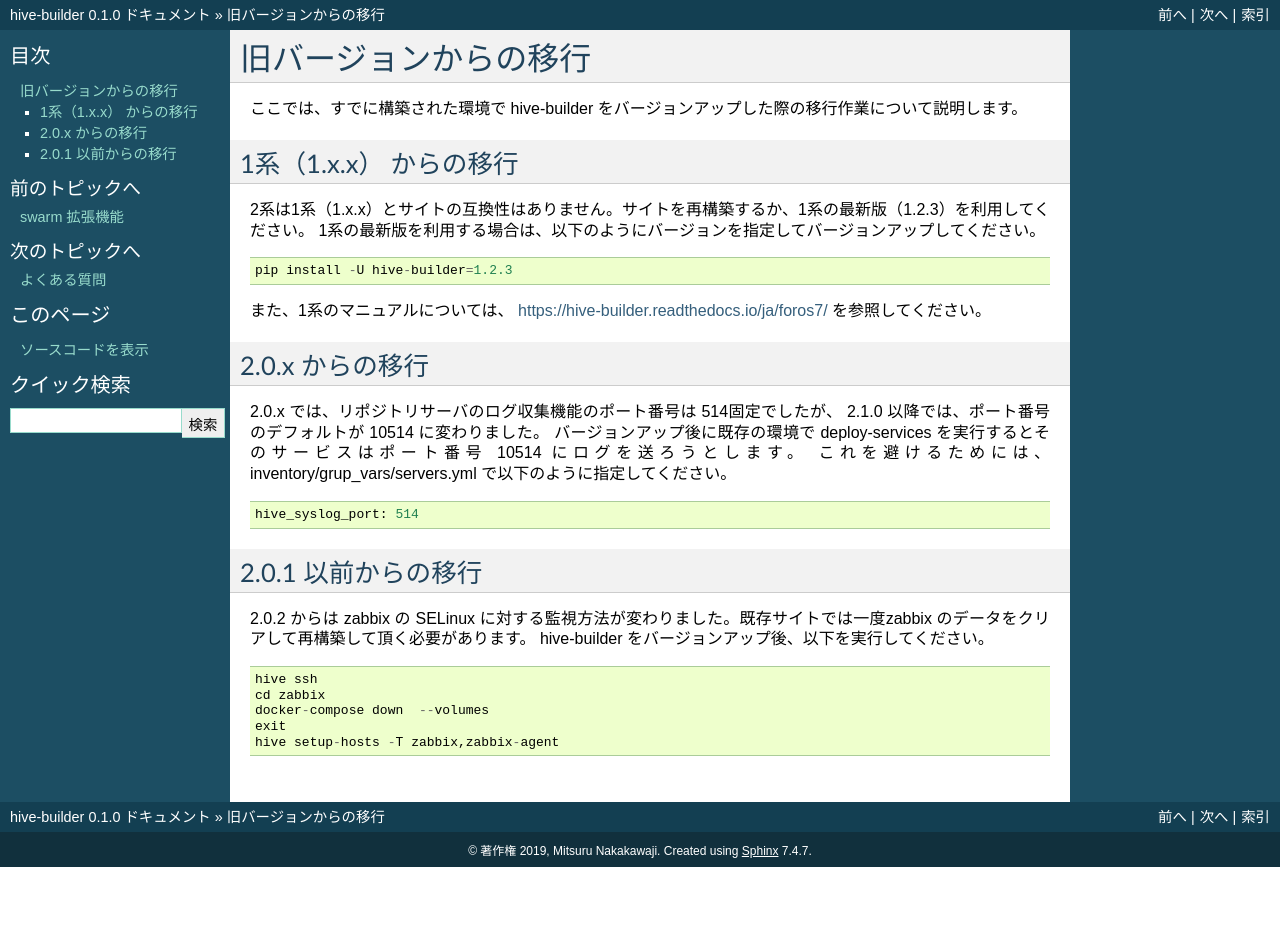
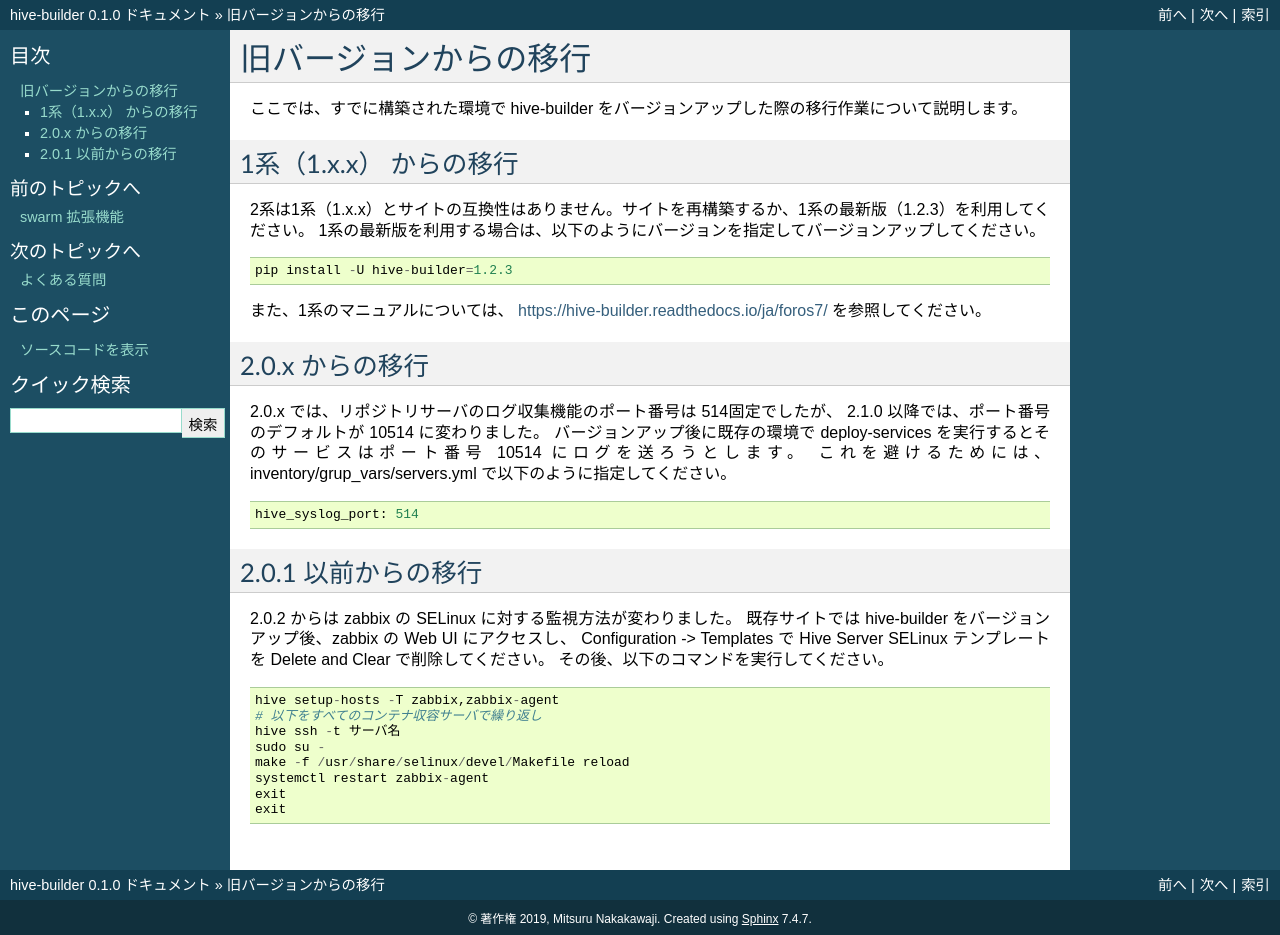
Before and after one commit to procube-open/hive-builder, a Sphinx documentation site: the page built from docs/migration.rst, in a window 1280 px wide. Built offline with Sphinx 7.4.7, drawn with Linux system fonts in a browser that asks for light colours; pages that are not in the unit, such as notebooks, are missing from menus; before the commit the page ends 900 px from its top, so only the background shows below that.

Commit message:
modify migration manyual

```diff
--- a/docs/migration.rst
+++ b/docs/migration.rst
@@ -28,13 +28,18 @@
 
 2.0.1 以前からの移行
 ===============================
-2.0.2 からは zabbix の SELinux に対する監視方法が変わりました。既存サイトでは一度zabbix のデータをクリアして再構築して頂く必要があります。
-hive-builder をバージョンアップ後、以下を実行してください。
+2.0.2 からは zabbix の SELinux に対する監視方法が変わりました。
+既存サイトでは hive-builder をバージョンアップ後、zabbix の Web UI にアクセスし、 Configuration -> Templates で
+Hive Server SELinux テンプレートを Delete and Clear で削除してください。
+その後、以下のコマンドを実行してください。
 
 ::
 
-  hive ssh
-  cd zabbix
-  docker-compose down  --volumes
+  hive setup-hosts -T zabbix,zabbix-agent
+  # 以下をすべてのコンテナ収容サーバで繰り返し
+  hive ssh -t サーバ名
+  sudo su -
+  make -f /usr/share/selinux/devel/Makefile reload
+  systemctl restart zabbix-agent
   exit
-  hive setup-hosts -T zabbix,zabbix-agent
+  exit
```
